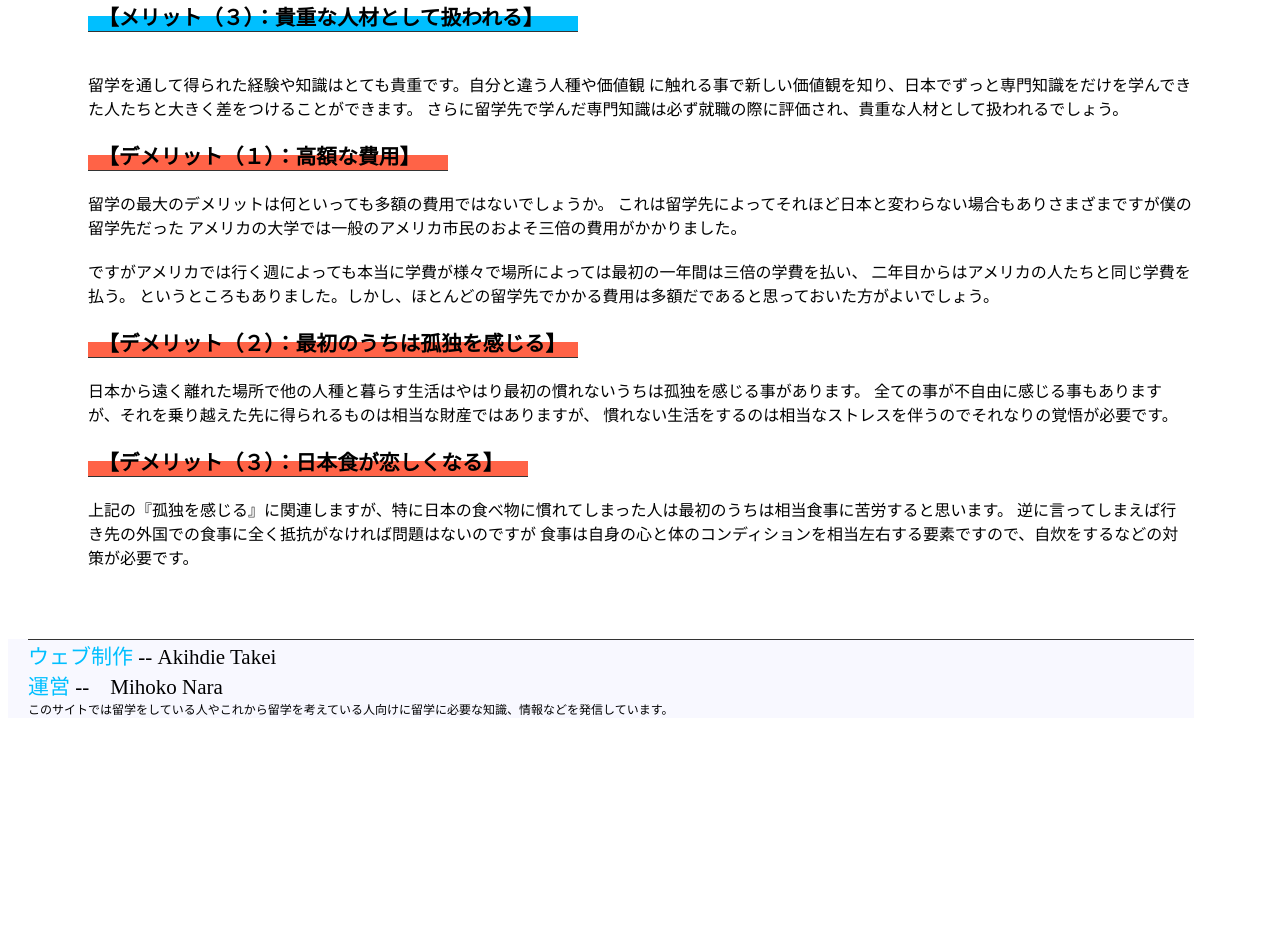
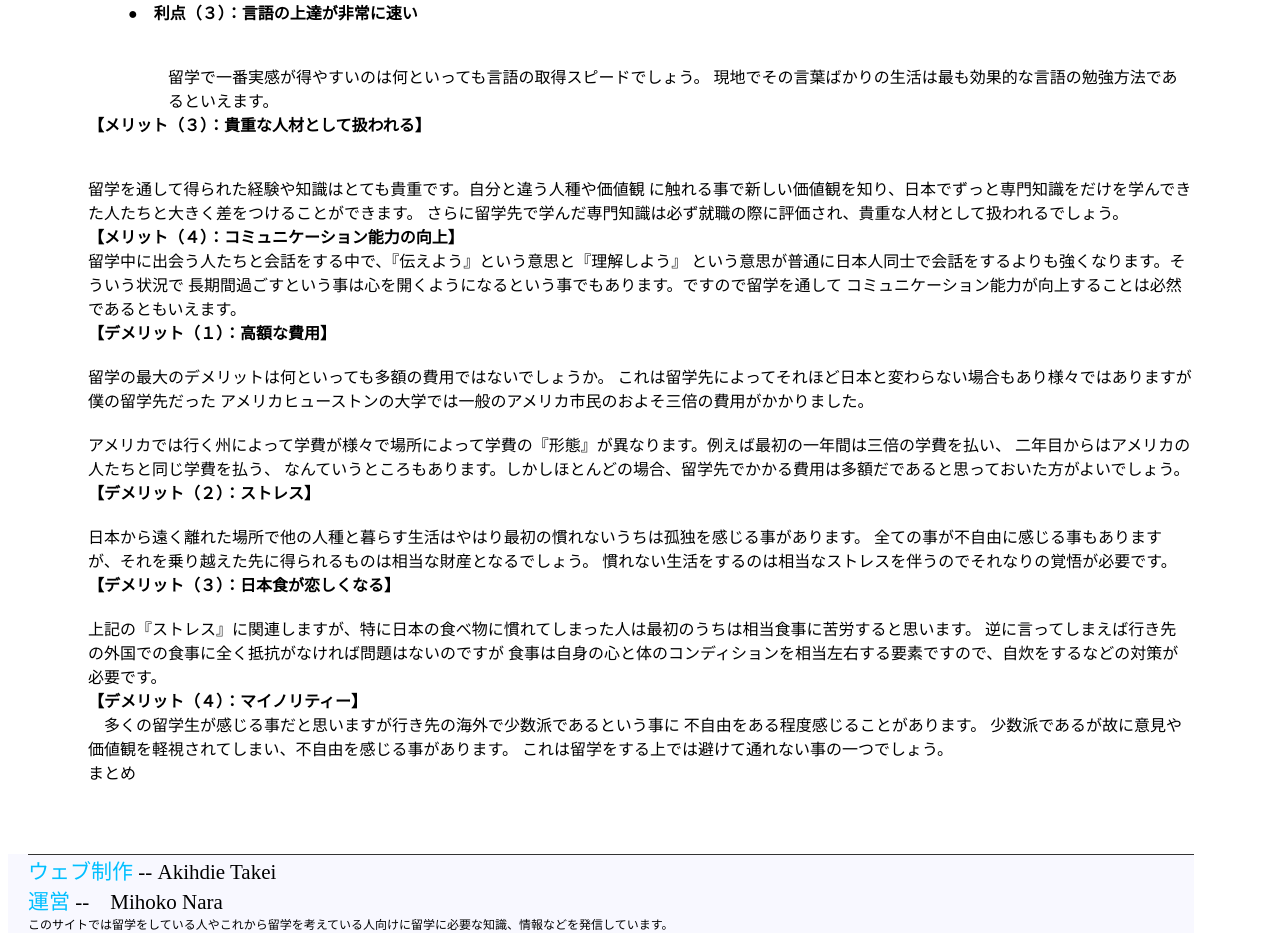
Before and after one commit to globlo/ryugaku, a plain HTML site: page index.html in a window 1280 px wide. Shown: the part 1580-2513 px from the top of the page. Before the commit the page ends 2298 px from the top, so only its background shows below. Drawn offline with Linux system fonts and the light colour scheme.

Commit message:
Update index.html

```diff
--- a/index.html
+++ b/index.html
@@ -16,7 +16,7 @@
 
     <div class="header">
       <div class="header-logo">Globlog</div>
-      <h1>アメリカの学び</h1>
+      <h1>アメリカヒューストン留学してます！</h1>
       <div class="header-list">
           <ul>
               <li>留学</li>
@@ -41,7 +41,26 @@
             <span style="background: linear-gradient(transparent 70%, #7fbfff 70%);"><b>メリット</b></span>・
             <span style=" background:linear-gradient(transparent 70%, #ff7f7f 70%);"><b>デメリット</b></span>をまとめてみました。
         </div>
-        <div class="t1"><b>【メリット（１）: 価値観が変わる】</b></div>
+
+        <div class="mokuji">
+            <h1 class=" tiMok">目次</h1>
+            <ul>
+                <li> <a href="#t1"><b>【メリット（１）: 価値観が変わる】</b></a></li>
+                <li> <a href="#t2"><b>【メリット（２）：新しい言語の取得】</b></a></li>
+                <li><a href="#t3"><b>【メリット（３）：貴重な人材として扱われる】</b></a></li>
+                <li><a href="#t4"><b>【メリット（４）：コミュニケーション能力の向上】</b></a></li>
+
+                <li><a href="#d1"><b>【デメリット（１）：高額な費用】</b></a></li>
+                <li><a href="#d2"><b>【デメリット（２）：ストレス】</b></a></li>
+                <li><a href="#d3"><b>【デメリット（３）：日本食が恋しくなる】</b></a></li>
+                <li><a href="#d4"><b>【デメリット（４）：マイノリティー】</b></a></li>
+
+            </ul>
+        </div>
+
+        <div class=" empty"></div>
+
+        <div id ="t1"><b>【メリット（１）: 価値観が変わる】</b></div>
         <div class="con1">
             <div class="c11">
                 当たり前ですが海外留学をするということは日本ではなく行き先の国で期間を問わず滞在することになります。
@@ -58,7 +77,7 @@
             </div>
 
         </div>
-        <div class="t2"><b>【メリット（２）：新しい言語の取得】</b></div>
+        <div id="t2"><b>【メリット（２）：新しい言語の取得】</b></div>
         <div class="con2">
             海外留学を考えるにあたって、最も多くの人がイメージするのは言語の取得ではないでしょうか。
             留学先の言語を取得することはもちろんですが場合によっては普段は滅多に意識することが無い日本語の性質を
@@ -104,43 +123,62 @@
             現地でその言葉ばかりの生活は最も効果的な言語の勉強方法であるといえます。
         </div>
 
-        <div class="t3"><b>【メリット（３）：貴重な人材として扱われる】</b> </div>
+        <div id="t3"><b>【メリット（３）：貴重な人材として扱われる】</b></div>
         <div class="t3-con">
             留学を通して得られた経験や知識はとても貴重です。自分と違う人種や価値観
             に触れる事で新しい価値観を知り、日本でずっと専門知識をだけを学んできた人たちと大きく差をつけることができます。
             さらに留学先で学んだ専門知識は必ず就職の際に評価され、貴重な人材として扱われるでしょう。
         </div>
+        <div id="t4"> <b>【メリット（４）：コミュニケーション能力の向上】</b></div>
+        <div class=" t4-con">
+            留学中に出会う人たちと会話をする中で、『伝えよう』という意思と『理解しよう』
+            という意思が普通に日本人同士で会話をするよりも強くなります。そういう状況で
+            長期間過ごすという事は心を開くようになるという事でもあります。ですので留学を通して
+            コミュニケーション能力が向上することは必然であるともいえます。
+        </div>
 
-        <div class="d1"><b>【デメリット（１）：高額な費用】</b> </div>
+        <div id="d1"><b>【デメリット（１）：高額な費用】</b> </div>
         <div class="d1-con">
             <div class="d11">
                 留学の最大のデメリットは何といっても多額の費用ではないでしょうか。
-                これは留学先によってそれほど日本と変わらない場合もありさまざまですが僕の留学先だった
-                アメリカの大学では一般のアメリカ市民のおよそ三倍の費用がかかりました。
+                これは留学先によってそれほど日本と変わらない場合もあり様々ではありますが僕の留学先だった
+                アメリカヒューストンの大学では一般のアメリカ市民のおよそ三倍の費用がかかりました。
             </div>
             <div class="d12">
-                ですがアメリカでは行く週によっても本当に学費が様々で場所によっては最初の一年間は三倍の学費を払い、
-                二年目からはアメリカの人たちと同じ学費を払う。
-                というところもありました。しかし、ほとんどの留学先でかかる費用は多額だであると思っておいた方がよいでしょう。
+                アメリカでは行く州によって学費が様々で場所によって学費の『形態』が異なります。例えば最初の一年間は三倍の学費を払い、
+                二年目からはアメリカの人たちと同じ学費を払う、
+                なんていうところもあります。しかしほとんどの場合、留学先でかかる費用は多額だであると思っておいた方がよいでしょう。
             </div>
 
         </div>
 
-        <div class="d2"><b>【デメリット（２）：最初のうちは孤独を感じる】</b> </div>
+        <div id="d2"><b>【デメリット（２）：ストレス】</b> </div>
         <div class="d2-con">
             <div class="d21">
                 日本から遠く離れた場所で他の人種と暮らす生活はやはり最初の慣れないうちは孤独を感じる事があります。
-                全ての事が不自由に感じる事もありますが、それを乗り越えた先に得られるものは相当な財産ではありますが、
+                全ての事が不自由に感じる事もありますが、それを乗り越えた先に得られるものは相当な財産となるでしょう。
                 慣れない生活をするのは相当なストレスを伴うのでそれなりの覚悟が必要です。
             </div>
 
         </div>
 
-        <div class="d3"><b>【デメリット（３）：日本食が恋しくなる】</b> </div>
+        <div id="d3"><b>【デメリット（３）：日本食が恋しくなる】</b> </div>
         <div class="d3-con">
-            上記の『孤独を感じる』に関連しますが、特に日本の食べ物に慣れてしまった人は最初のうちは相当食事に苦労すると思います。
+            上記の『ストレス』に関連しますが、特に日本の食べ物に慣れてしまった人は最初のうちは相当食事に苦労すると思います。
             逆に言ってしまえば行き先の外国での食事に全く抵抗がなければ問題はないのですが
             食事は自身の心と体のコンディションを相当左右する要素ですので、自炊をするなどの対策が必要です。
+        </div>
+        <div id="d4"><b>【デメリット（４）：マイノリティー】</b></div>
+        <div class=" d4-con">
+           　多くの留学生が感じる事だと思いますが行き先の海外で少数派であるという事に
+            不自由をある程度感じることがあります。
+            少数派であるが故に意見や価値観を軽視されてしまい、不自由を感じる事があります。
+            これは留学をする上では避けて通れない事の一つでしょう。
+        </div>
+
+        <div class=" matome">まとめ</div>
+        <div class=" matome-con">
+
         </div>
 
     </div>
@@ -151,12 +189,7 @@
 
         <div class="intro">
             このサイトでは留学をしている人やこれから留学を考えている人向けに留学に必要な知識、情報などを発信しています。
-            <!--ベトナム人の親を持つ日本生まれ日本育ち。幼少期
-    からベトナムに少なくとも年に一度親と渡航し
-    ベトナム語を短期間で勉強。中学一年から三年まで
-    ベトナムに実際に暮らし異文化に深く興味をもつよう
-    になる。その後高校三年間日本に帰国するも卒業後すぐに
-    アメリカ・シアトルに正規留学。-->
+
         </div>
     </div>
 </body>
```
